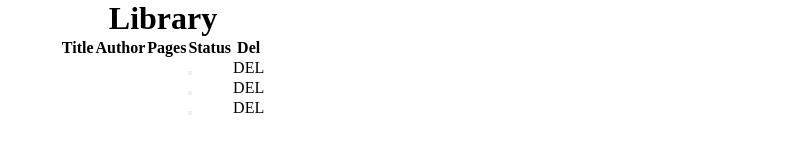
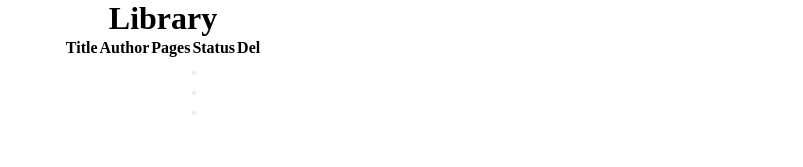
Before and after one commit to robisonwebdev/library-react, a React (Create React App) app: page / in a window 1280 px wide. Shown: the top 167 px of the page, without its empty margins (477-1280 px from the left). Built offline with nearby package versions, Linux system fonts and the light colour scheme.

Commit message:
Return an icon, setup with trash icon name

```diff
--- a/src/components/DeleteButton.js
+++ b/src/components/DeleteButton.js
@@ -1,6 +1,6 @@
 const DeleteButton = () => {
     return (
-        <div>DEL</div>
+        <i className='las la-trash' />
     );
 }
 
```
